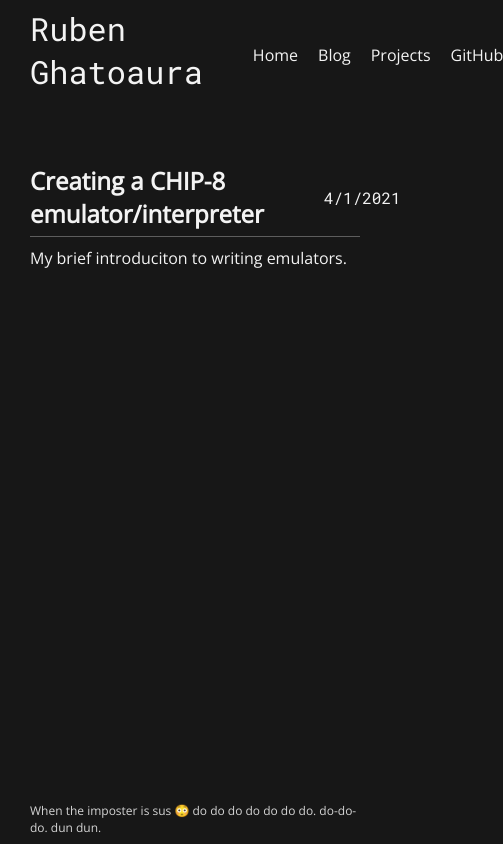
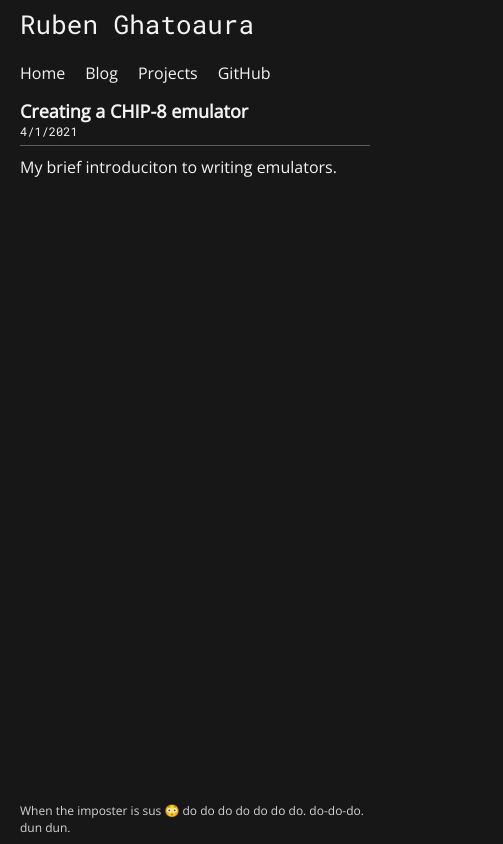
Before and after one commit to MrCoolTheCucumber/my-site, a React app: page /blog in a window 390 px wide. Shown: the whole page, 503 px wide, since content can reach past the window. Built offline with nearby package versions, Linux system fonts and the light colour scheme.

Commit message:
Moble support: - Split header into header and nav - Add nav as child to main app component - Main app component now uses grid layout rather than flex - Make use of media queries to better scale components for mobile

```diff
--- a/src/blog/blog_metadata.tsx
+++ b/src/blog/blog_metadata.tsx
@@ -8,7 +8,7 @@ export interface BlogMetaData extends BlogListItemProps {
 export const MetaData: BlogMetaData[] = [
     {
         id: 0,
-        title: "Creating a CHIP-8 emulator/interpreter",
+        title: "Creating a CHIP-8 emulator",
         description: "My brief introduciton to writing emulators.",
         date: new Date('01 April 2021 00:46:00 GMT'),
         tags: ["emulation", "chip8"],
--- a/src/components/app.tsx
+++ b/src/components/app.tsx
@@ -2,6 +2,7 @@ import React from 'react';
 import { BrowserRouter as Router, Route } from "react-router-dom";
 
 import Header from './header';
+import Nav from './nav';
 import Footer from './footer';
 import Content from './content'
 
@@ -15,6 +16,7 @@ export default class Home extends React.Component {
 
                 <Route path='/(.+)'>
                     <Header />
+                    <Nav />
                     <Content />
                     <Footer />
                 </Route>
--- a/src/components/blog/blog_list_item.scss
+++ b/src/components/blog/blog_list_item.scss
@@ -39,3 +39,19 @@
     min-height: 100%;
     font-family: 'Roboto Mono';
 }
+
+@media screen and (max-width: 650px) {
+    .blog-list-item__header {
+        flex-direction: column;
+        align-items: flex-start;
+    }
+
+    .blog-list-item__date {
+        font-size: 12px;
+    }
+
+    .blog-list-item__title {
+        font-size: 18px;
+        margin-right: 0;
+    }
+}
--- a/src/components/footer.scss
+++ b/src/components/footer.scss
@@ -1,4 +1,5 @@
 .footer {
+    grid-area: footer;
     display: flex;
     flex-direction: row;
     align-items: center;
--- a/src/components/header.scss
+++ b/src/components/header.scss
@@ -1,7 +1,7 @@
 .header {
+    grid-area: header;
     height: 50px;
     padding: 25px 0;
-    margin-bottom: 50px;
     display: flex;
     flex-direction: row;
     align-items: center;
@@ -22,5 +22,15 @@
 .header__name {
     font-family: 'Roboto Mono';
     font-size: 32px;
-    margin-right: 50px;
 }
+
+@media screen and (max-width: 650px) {
+    .header {
+        padding: 0;
+        height: 100%;
+    }
+
+    .header__name {
+        font-size: 26px;
+    }
+}
--- a/src/components/header.tsx
+++ b/src/components/header.tsx
@@ -1,5 +1,4 @@
 import React from 'react';
-import { Link } from 'react-router-dom';
 import './header.scss';
 
 export default class Home extends React.Component {
@@ -7,10 +6,6 @@ export default class Home extends React.Component {
         return (
             <div className="header">
                 <span className="header__name">Ruben Ghatoaura</span>
-                <Link to="/">Home</Link>
-                <Link to="/blog">Blog</Link>
-                <Link to='/project'>Projects</Link>
-                <a href='https://github.com/RubenG123'>GitHub</a>
             </div>
         )
     }
--- /dev/null
+++ b/src/components/nav.scss
@@ -0,0 +1,18 @@
+.nav {
+    grid-area: nav;
+    display: flex;
+    align-items: center;
+    justify-content: flex-start;
+
+    a {
+        transform: translateY(5px);
+        color: #f3f3f3;
+        text-decoration: none;
+        margin-right: 20px;
+    }
+
+    a:hover {
+        cursor: pointer;
+        text-decoration: underline;
+    }
+}
--- /dev/null
+++ b/src/components/nav.tsx
@@ -0,0 +1,16 @@
+import React from 'react';
+import { Link } from 'react-router-dom';
+import './nav.scss';
+
+export default class Nav extends React.Component {
+    render() {
+        return(
+            <div className="nav">
+                <Link to="/">Home</Link>
+                <Link to="/blog">Blog</Link>
+                <Link to='/project'>Projects</Link>
+                <a href='https://github.com/RubenG123'>GitHub</a>
+            </div>
+        );
+    }
+}
--- a/src/index.scss
+++ b/src/index.scss
@@ -48,15 +48,39 @@ $footer-height: 50px;
     flex-direction: column;
 }
 
-.app-wrapper__flex {
-    display: flex;
-    flex-direction: column;
+.app-wrapper__grid {
     height: 100%;
 
     padding-left: 30px;
     padding-right: 30px;
+
+    display: grid;
+    grid-template-columns: 350px 1fr;
+    grid-template-rows: 100px 1fr 50px;
+    grid-template-areas:
+        "header nav"
+        "content content"
+        "footer footer";
 }
 
 .content {
     flex: 1;
+    grid-area: content;
 }
+
+@media screen and (max-width: 650px) {
+    .app-wrapper__grid {
+        height: 100%;
+
+        display: grid;
+        grid-template-columns: 1fr;
+        grid-template-rows: 50px 35px 1fr 50px;
+        grid-template-areas:
+            "header"
+            "nav"
+            "content"
+            "footer";
+
+        padding: 0 20px;
+    }
+}
--- a/src/index.tsx
+++ b/src/index.tsx
@@ -7,7 +7,7 @@ class App extends React.Component {
     render() {
         return (
             <div className="app-wrapper">
-                <div className="app-wrapper__flex">
+                <div className="app-wrapper__grid">
                     <_App />
                 </div>
             </div>
```
